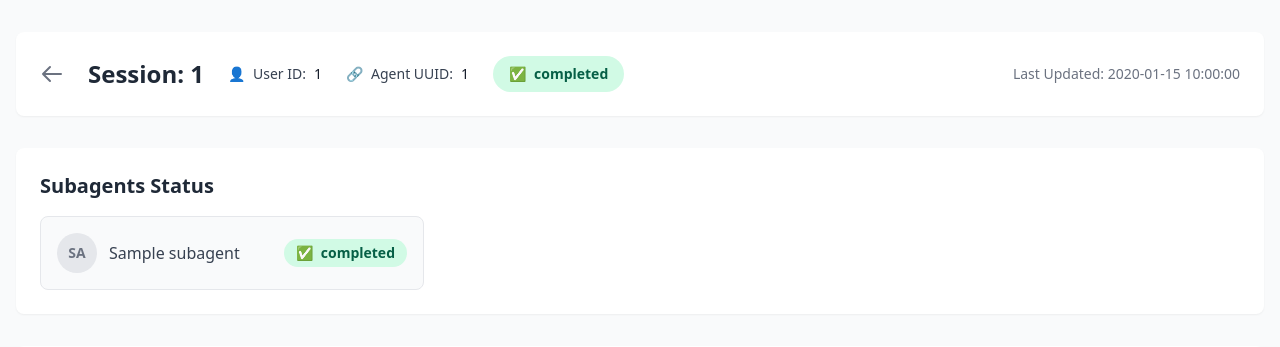
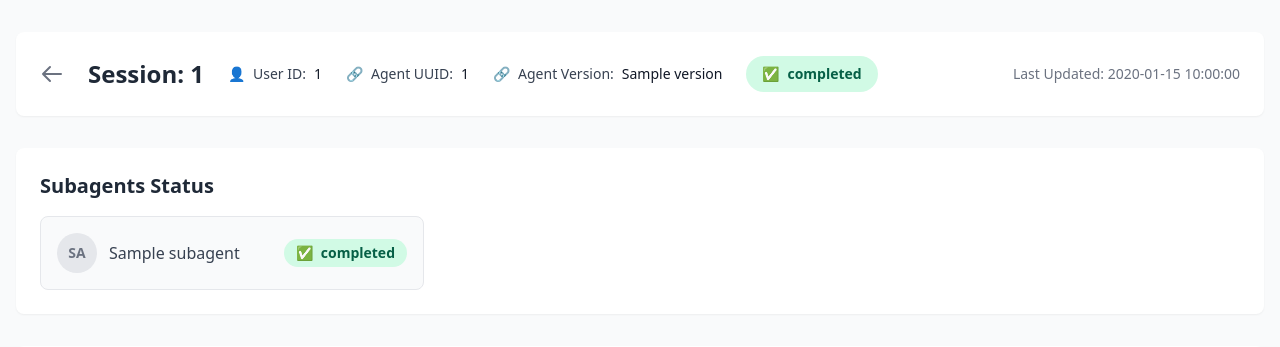
Before and after one commit to UtsavTomar/Admin-UI, a Flask app: template templates/session.html in a window 1280 px wide. Shown: the top 347 px of the page. Run offline with Flask 2, Linux system fonts and the light colour scheme; the template is opened without the code that fills it: most values are stand-ins (such as "Sample title", 1, 10 or a date in 2020).

Commit message:
Updated code

```diff
--- a/requirements.txt
+++ b/requirements.txt
@@ -1,3 +1,2 @@
 Flask==2.2.5
 requests==2.31.0
-clerk-backend-api
--- a/templates/base.html
+++ b/templates/base.html
@@ -10,12 +10,9 @@
     {% block extra_head %}{% endblock %}
 </head>
 <body class="bg-gray-100">
-    <div class="container mx-auto px-4 py-4 flex justify-end space-x-4">
-        <a href="/login" class="text-blue-500 hover:underline">Login</a>
-        <a href="/register" class="text-blue-500 hover:underline">Register</a>
-    </div>
     <div class="container mx-auto px-4 py-8">
         {% block content %}{% endblock %}
     </div>
+    {% block scripts %}{% endblock %}
 </body>
 </html>
--- a/templates/session.html
+++ b/templates/session.html
@@ -26,14 +26,21 @@
                 <div class="flex items-center space-x-2 text-gray-700 text-sm">
                     <span>👤</span>
                     <span class="font-medium">User ID:</span>
-                    <span class="text-gray-900">{{ status_summary.user_id|default('N/A') }}</span>
+                    <span class="text-gray-900">{{ summary.user_id|default('N/A') }}</span>
                 </div>
 
                 <!-- Agent UUID -->
                 <div class="flex items-center space-x-2 text-gray-700 text-sm">
                     <span>🔗</span>
                     <span class="font-medium">Agent UUID:</span>
-                    <span class="text-gray-900">{{ status_summary.agent_uuid|default('N/A') }}</span>
+                    <span class="text-gray-900">{{ summary.agent_uuid|default('N/A') }}</span>
+                </div>
+
+                <!-- Agent Version -->
+                <div class="flex items-center space-x-2 text-gray-700 text-sm">
+                    <span>🔗</span>
+                    <span class="font-medium">Agent Version:</span>
+                    <span class="text-gray-900">{{ summary.version|default('N/A') }}</span>
                 </div>
 
                 <!-- Status Badge -->
```
